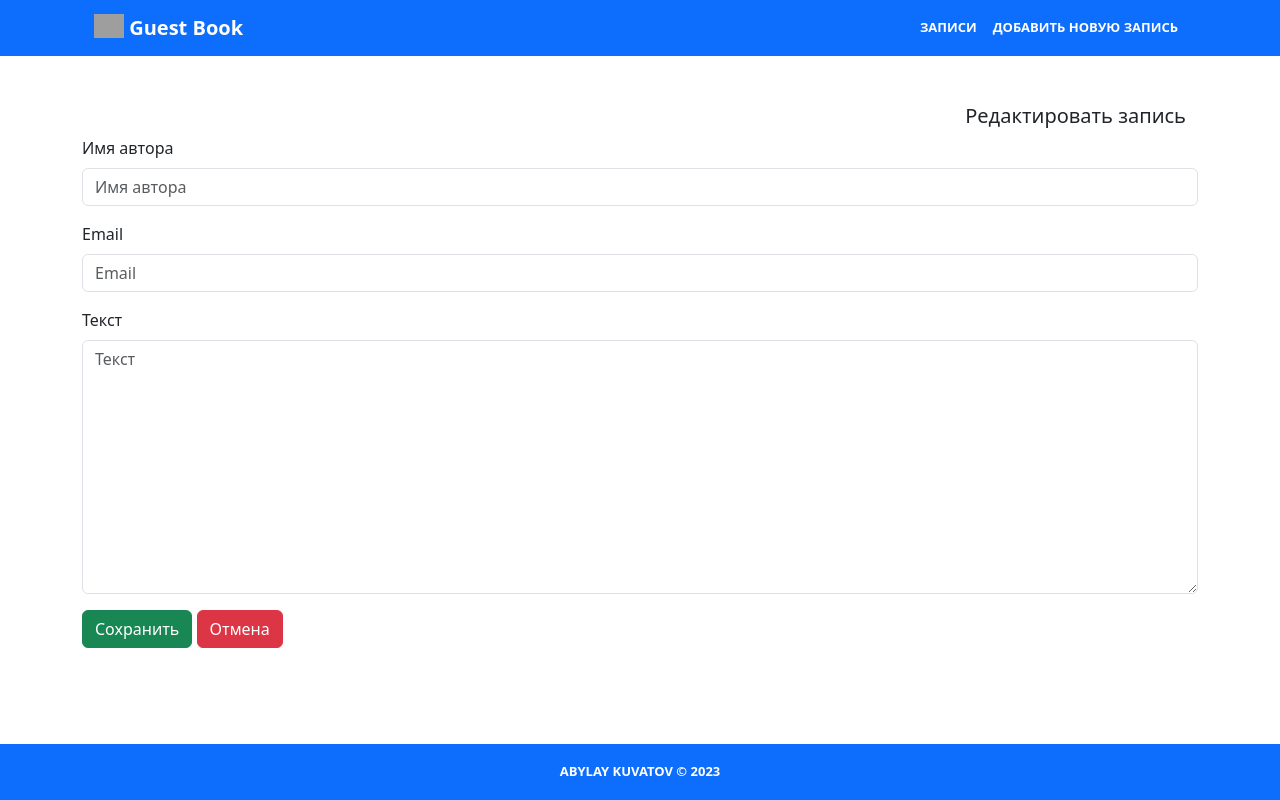
After one commit to kuvatov/controlwork_7_abylay_kuvatov, a Django app: template source/webapp/templates/record_edit.html in a window 1280 px wide. The commit adds this page. Run offline with Django 4.2, Linux system fonts and the light colour scheme; the template is opened without the code that fills it: values that come from a table or form of the project are taken from there, others are empty; some libraries are stand-ins or nearby versions; grey boxes are pictures that could not be loaded.

Commit message:
Добавил представление и страницу редактирования записи

```diff
--- a/source/webapp/templates/base.html
+++ b/source/webapp/templates/base.html
@@ -25,7 +25,7 @@
                 <div class="collapse navbar-collapse text-uppercase ps-5 justify-content-end" id="navbarNav">
                     <ul class="navbar-nav">
                         <li class="nav-item">
-                            <a class="nav-link active" aria-current="page" href="#">Задачи</a>
+                            <a class="nav-link active" aria-current="page" href="#">Записи</a>
                         </li>
                         <li class="nav-item">
                             <a class="nav-link active" aria-current="page" href="{% url 'record_add' %}">Добавить новую
--- a/source/webapp/templates/home.html
+++ b/source/webapp/templates/home.html
@@ -9,6 +9,7 @@
         <div class="card">
             <div class="card-body">
                 <h5 class="card-title">{{ record.author }} ({{ record.email }})</h5>
+                <a href="{% url 'record_edit' record.pk %}">Edit</a>
                 <p class="card-text">{{ record.text }}</p>
             </div>
         </div>
@@ -18,7 +19,7 @@
 {% else %}
 <div class="another_view">
     <h2>Записей нет!</h2>
-    <p><a href="#">Добавить запись</a></p>
+    <p><a href="{% url 'record_add' %}">Добавить запись</a></p>
 </div>
 {% endif %}
 {% endblock %}
--- a/source/webapp/templates/record_add.html
+++ b/source/webapp/templates/record_add.html
@@ -3,6 +3,6 @@
 {% block content_heading %}Добавить запись{% endblock %}
 {% block content %}
 <form action="{% url 'record_add' %}" method="post">
-    {% include 'partial/record_add_form.html' with button_text='Добавить' %}
+    {% include 'partial/record_form.html' with button_text='Добавить' %}
 </form>
 {% endblock %}
--- /dev/null
+++ b/source/webapp/templates/record_edit.html
@@ -0,0 +1,8 @@
+{% extends 'base.html' %}
+{% block title %}Task Edit{% endblock %}
+{% block content_heading %}Редактировать запись{% endblock %}
+{% block content %}
+<form action="{% url 'record_edit' record.pk %}" method="post">
+    {% include 'partial/record_form.html' with button_text='Сохранить' %}
+</form>
+{% endblock %}
--- a/source/webapp/urls.py
+++ b/source/webapp/urls.py
@@ -1,9 +1,10 @@
 from django.urls import path, include
 
-from webapp.views.guest_book_records import guest_book_view, record_add
+from webapp.views.guest_book_records import guest_book_view, record_add, record_edit
 
 urlpatterns = [
     path('__debug__/', include('debug_toolbar.urls')),
     path("", guest_book_view, name="home"),
-    path("record/add", record_add, name="record_add")
+    path("record/add", record_add, name="record_add"),
+    path('record/<int:pk>/edit', record_edit, name='record_edit'),
 ]
```
Also changed, not shown: source/webapp/views/guest_book_records.py (+20 -1 lines), source/webapp/templates/partial/record_form.html (renamed from source/webapp/templates/partial/record_add_form.html).
